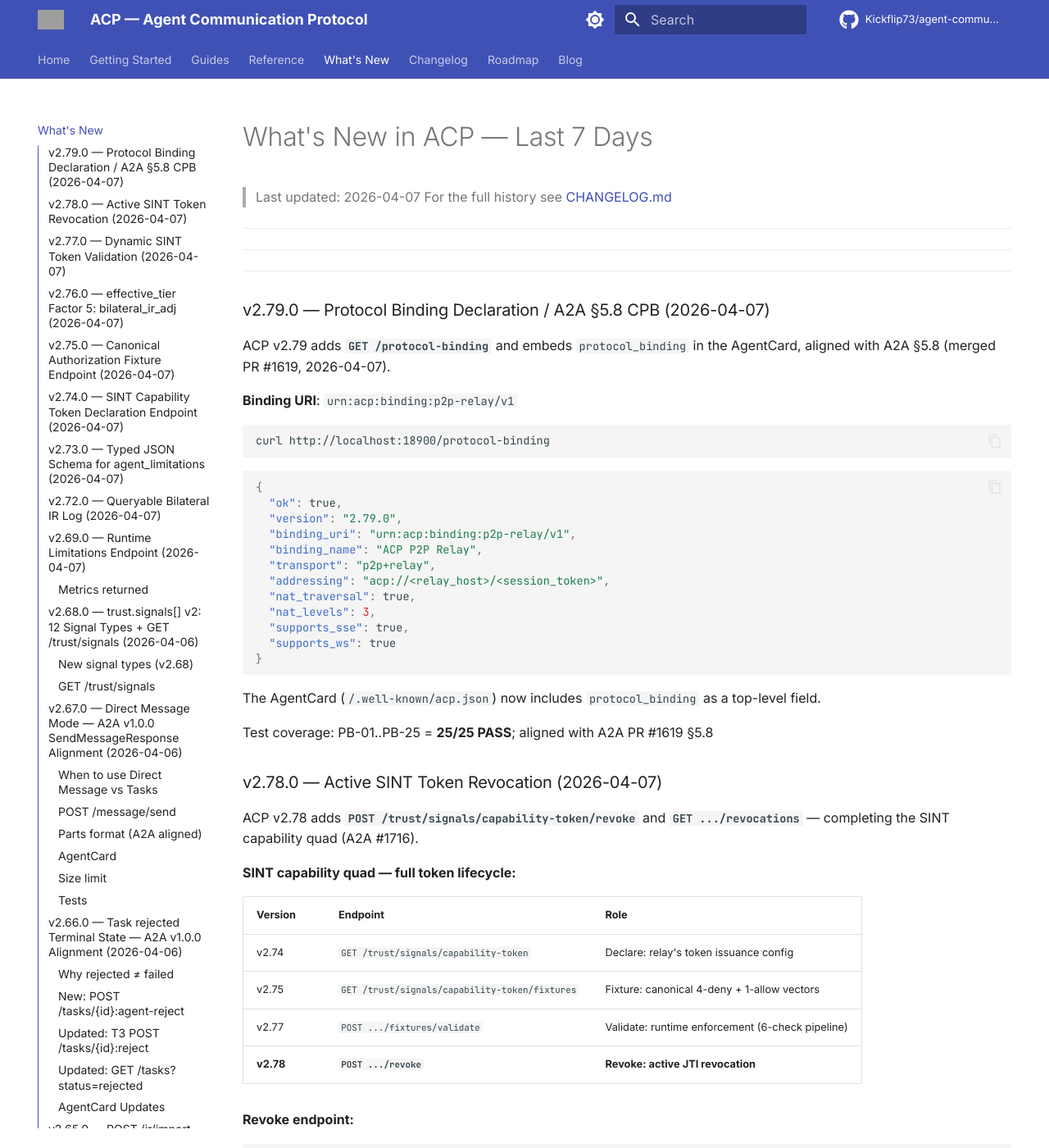
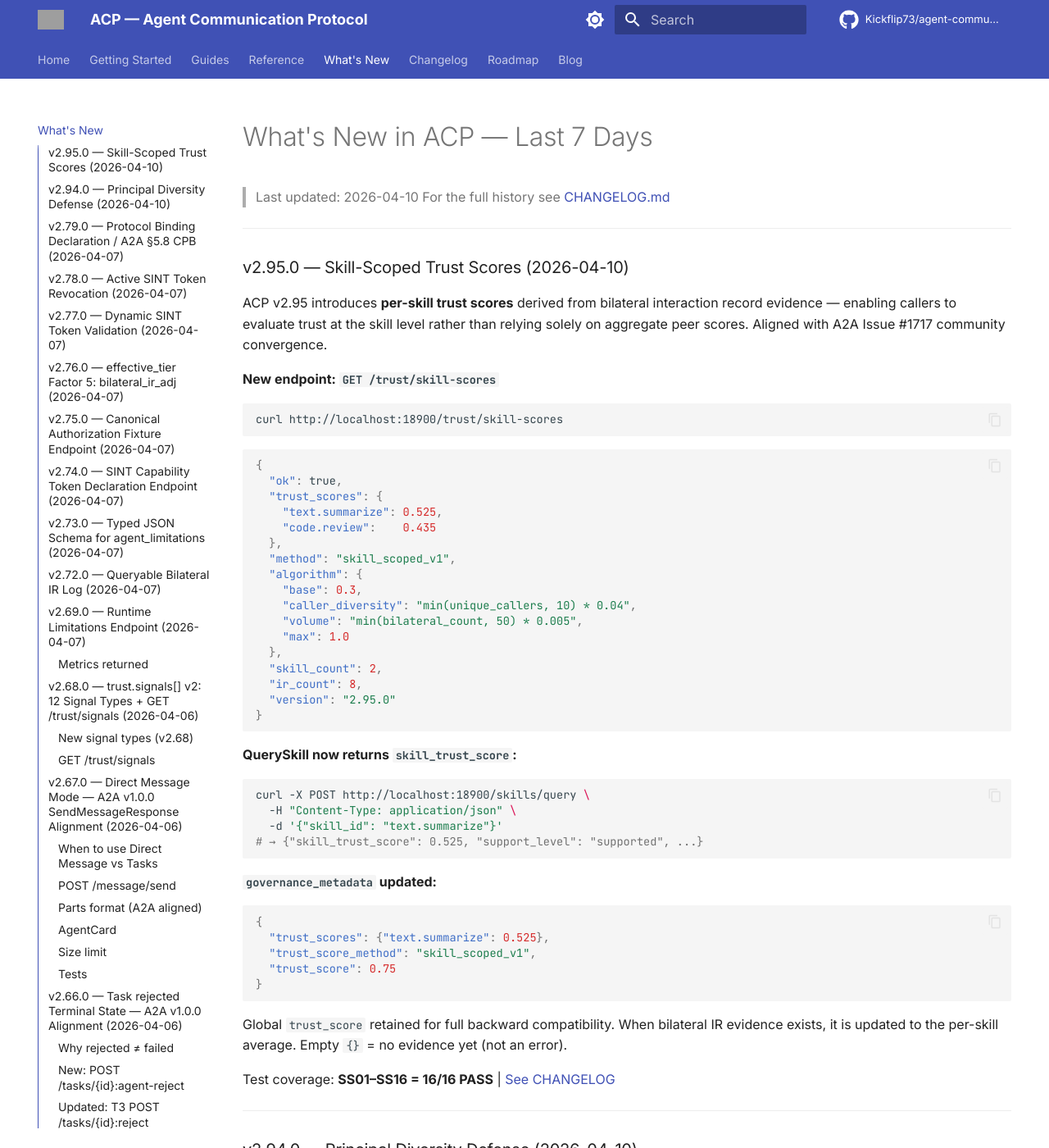
Before and after one commit to Kickflip73/agent-communication-protocol, an MkDocs documentation site: the page built from docs/whats-new.md, in a window 1280 px wide and 1400 px high. Shown: the whole window at 82% size. Built offline with MkDocs 1.6.1 and Material for MkDocs 9.7.7, drawn with Linux system fonts in a browser that asks for light colours; comment, search, counter and statistics services are not loaded; the version menu is left out; some of the changed text lies outside the part shown; grey boxes are pictures that could not be loaded.

Commit message:
docs: v2.95 skill-scoped trust scores documentation
- ROADMAP.md: v2.87→v2.95 completed table; v2.96 candidate list; header version updated
- spec/peer-trust-v2.34.md: §11 Skill-Scoped Trust Scores (data model, algorithm, API, compat, SS01-16 test table)
- whats-new.md: v2.95 entry with curl examples and response shapes

````diff
--- a/docs/whats-new.md
+++ b/docs/whats-new.md
@@ -1,11 +1,65 @@
 # What's New in ACP — Last 7 Days
 
-> Last updated: 2026-04-07
+> Last updated: 2026-04-10
 > For the full history see [CHANGELOG.md](../CHANGELOG.md)
 
 ---
 
+### v2.95.0 — Skill-Scoped Trust Scores (2026-04-10)
+
+ACP v2.95 introduces **per-skill trust scores** derived from bilateral interaction record evidence — enabling callers to evaluate trust at the skill level rather than relying solely on aggregate peer scores. Aligned with A2A Issue #1717 community convergence.
+
+**New endpoint: `GET /trust/skill-scores`**
+
+```bash
+curl http://localhost:18900/trust/skill-scores
+```
+```json
+{
+  "ok": true,
+  "trust_scores": {
+    "text.summarize": 0.525,
+    "code.review":    0.435
+  },
+  "method": "skill_scoped_v1",
+  "algorithm": {
+    "base": 0.3,
+    "caller_diversity": "min(unique_callers, 10) * 0.04",
+    "volume": "min(bilateral_count, 50) * 0.005",
+    "max": 1.0
+  },
+  "skill_count": 2,
+  "ir_count": 8,
+  "version": "2.95.0"
+}
+```
+
+**QuerySkill now returns `skill_trust_score`:**
+
+```bash
+curl -X POST http://localhost:18900/skills/query \
+  -H "Content-Type: application/json" \
+  -d '{"skill_id": "text.summarize"}'
+# → {"skill_trust_score": 0.525, "support_level": "supported", ...}
+```
+
+**`governance_metadata` updated:**
+
+```json
+{
+  "trust_scores": {"text.summarize": 0.525},
+  "trust_score_method": "skill_scoped_v1",
+  "trust_score": 0.75
+}
+```
+
+Global `trust_score` retained for full backward compatibility. When bilateral IR evidence exists, it is updated to the per-skill average. Empty `{}` = no evidence yet (not an error).
+
+Test coverage: **SS01–SS16 = 16/16 PASS** | [See CHANGELOG](../CHANGELOG.md)
+
 ---
+
+### v2.94.0 — Principal Diversity Defense (2026-04-10)
 
 ---
 
````
Also changed, not shown: docs/ROADMAP.md (+8 -7 lines), docs/spec/peer-trust-v2.34.md (+106 -0 lines).
